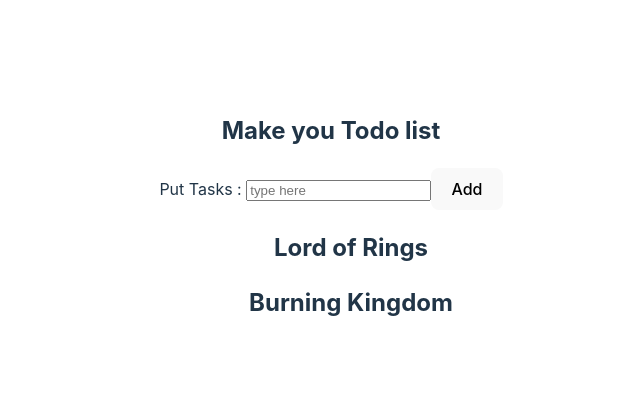
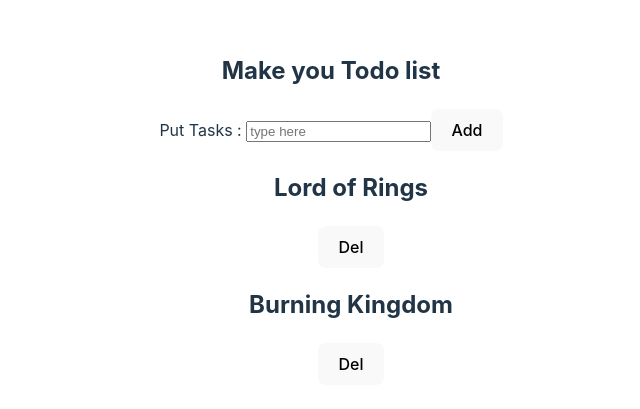
Before and after one commit to Manu6677/vue_docs, a Vue app: page / in a window 1280 px wide. Shown: the part 183-592 px from the top of the page, without its empty margins (309-949 px from the left). Built offline with nearby package versions, Linux system fonts and the light colour scheme.

Commit message:
added-remove-feature

```diff
--- a/src/components/ParentOfTodo.vue
+++ b/src/components/ParentOfTodo.vue
@@ -16,14 +16,16 @@ export default {
           title: "Burning Kingdom",
         },
       ],
+      nextTodoId: 3,
     };
   },
   methods: {
     addTaskInTodo() {
       this.todos.push({
+        id: this.nextTodoId++,
         title: this.newTodoText,
       });
-
+      console.log(this.todos.id);
       this.newTodoText = "";
     },
   },
@@ -41,9 +43,10 @@ export default {
 
     <ul>
       <TodoList
-        v-for="value in todos"
+        v-for="(value, index) in todos"
         v-bind:key="value.id"
         :title="value.title"
+        @remove="todos.splice(index, 1)"
       >
       </TodoList>
     </ul>
--- a/src/components/TodoList.vue
+++ b/src/components/TodoList.vue
@@ -1,11 +1,13 @@
 <script>
 export default {
   props: ["title"],
+  emits: ["remove", "del"],
 };
 </script>
 
 <template>
   <div>
     <h2>{{ title }}</h2>
+    <button @click="$emit('remove')">Del</button>
   </div>
 </template>
```
